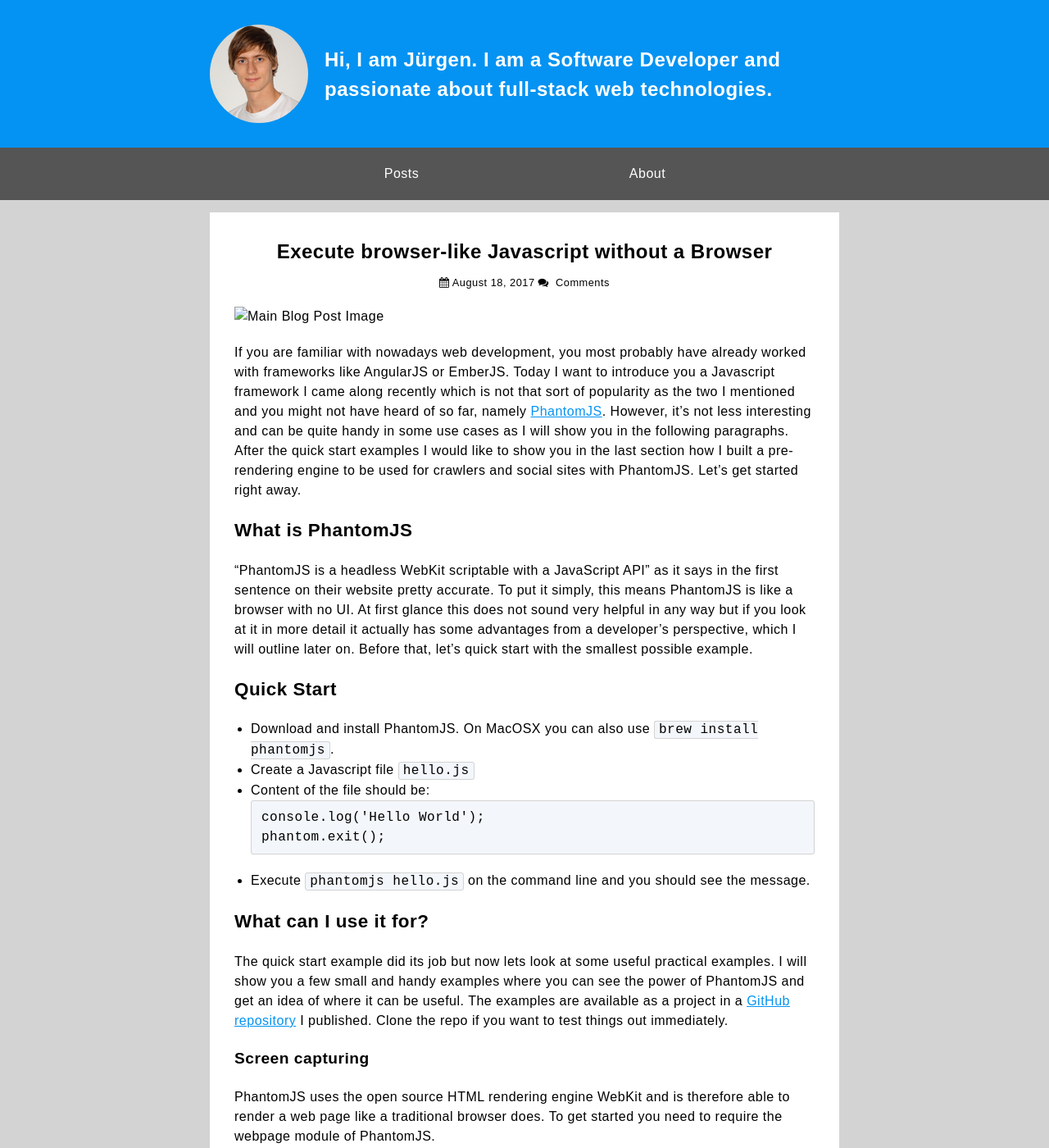
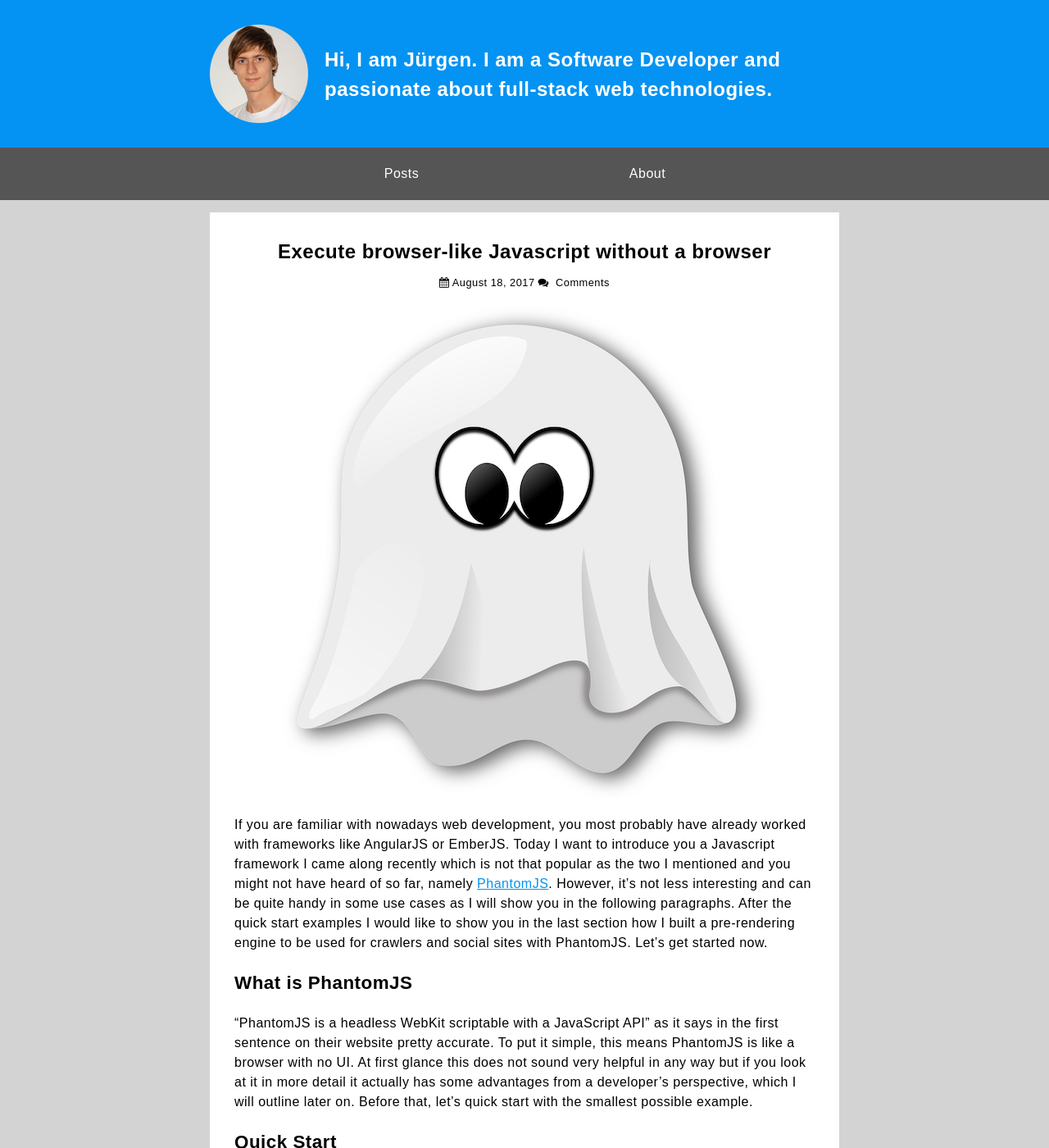
Before and after one commit to jratzenboeck/jratzenboeck-blog, a Jekyll site: the page built from _posts/2017-08-18-phantomjs.md, in a window 1280 px wide and 1400 px high. Shown: the whole window at 82% size. Built offline with Jekyll 4.4.1, drawn with Linux system fonts in a browser that asks for light colours; comment, search, counter and statistics services are not loaded; some of the changed text lies outside the part shown.

```diff
--- a/_posts/2017-08-18-phantomjs.md
+++ b/_posts/2017-08-18-phantomjs.md
@@ -1,20 +1,20 @@
 ---
-title: Execute browser-like Javascript without a Browser
+title: Execute browser-like Javascript without a browser
 category: Web
 tags: Javascript, PhantomJS, DOM
 ---
 
 If you are familiar with nowadays web development, you most probably have already
-worked with frameworks like AngularJS or EmberJS. Today I want to introduce you a Javascript framework I came along recently which is not that sort of popularity as the two I mentioned
+worked with frameworks like AngularJS or EmberJS. Today I want to introduce you a Javascript framework I came along recently which is not that popular as the two I mentioned
 and you might not have heard of so far, namely <a href="http://phantomjs.org/" title="PhantomJS Website" target="_blank">PhantomJS</a>.
 <!--more-->
 However, it's not less interesting and can be quite handy in some use cases as I will show you in the following paragraphs.
 After the quick start examples I would like to show you in the last section how I built a pre-rendering engine to be used
-for crawlers and social sites with PhantomJS. Let's get started right away.
+for crawlers and social sites with PhantomJS. Let's get started now.
 
 ## What is PhantomJS
 "PhantomJS is a headless WebKit scriptable with a JavaScript API" as it says in the first sentence on their website pretty
-accurate. To put it simply, this means PhantomJS is like a browser with no UI. At first glance this does not sound very
+accurate. To put it simple, this means PhantomJS is like a browser with no UI. At first glance this does not sound very
 helpful in any way but if you look at it in more detail it actually has some advantages from a developer's perspective,
 which I will outline later on. Before that, let's quick start with the smallest possible example.
 
```
Also changed, not shown: other parts of _posts/2017-08-18-phantomjs.md (+1 -1 lines), assets/img/2017-08-18/main.jpg (added).
